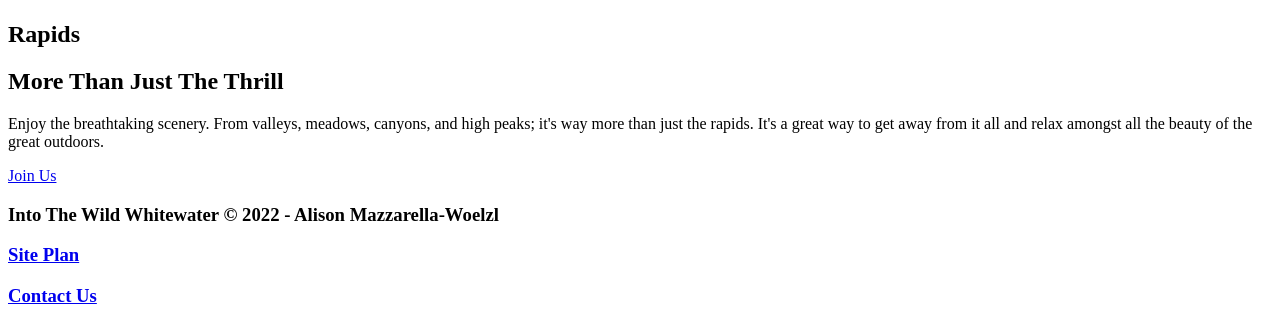
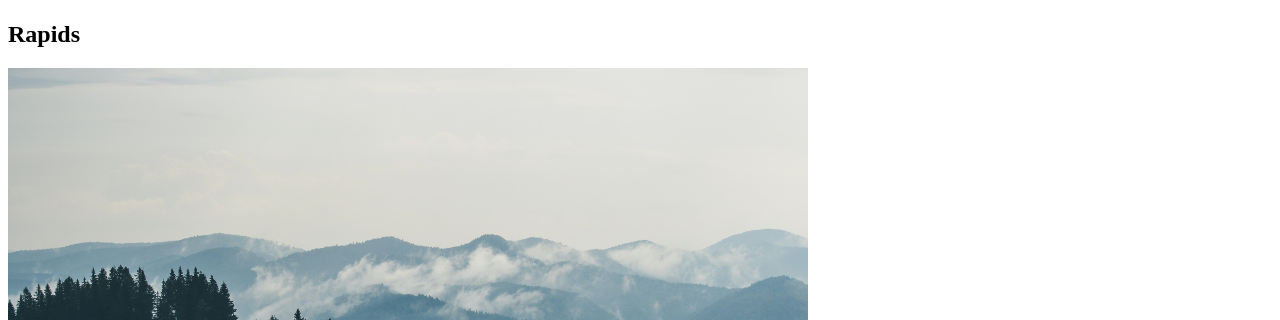
Before and after one commit to AlisonMazzarella/HTML-CSS, a plain HTML site: page wwr/index.html in a window 1280 px wide. Shown: the part 1816-2136 px from the top of the page. Drawn offline with Linux system fonts and the light colour scheme.

Commit message:
added mountain image

```diff
--- a/wwr/index.html
+++ b/wwr/index.html
@@ -47,6 +47,7 @@
         <h2>Rapids</h2>
     </section>
     <section class="msg">
+        <img class="mountains" src="images/mountains.png" alt="Smokey mountains">
         <h2>More Than Just The Thrill</h2>
         <p>Enjoy the breathtaking scenery. From valleys, meadows, canyons, and high peaks; it's way more than just the rapids. It's a great way to get away from it all and relax amongst all the beauty of the great outdoors. </p>
         <a class='join' href="rivers.html">Join Us</a>
```
Also changed, not shown: wwr/images/mountains.png (added).
